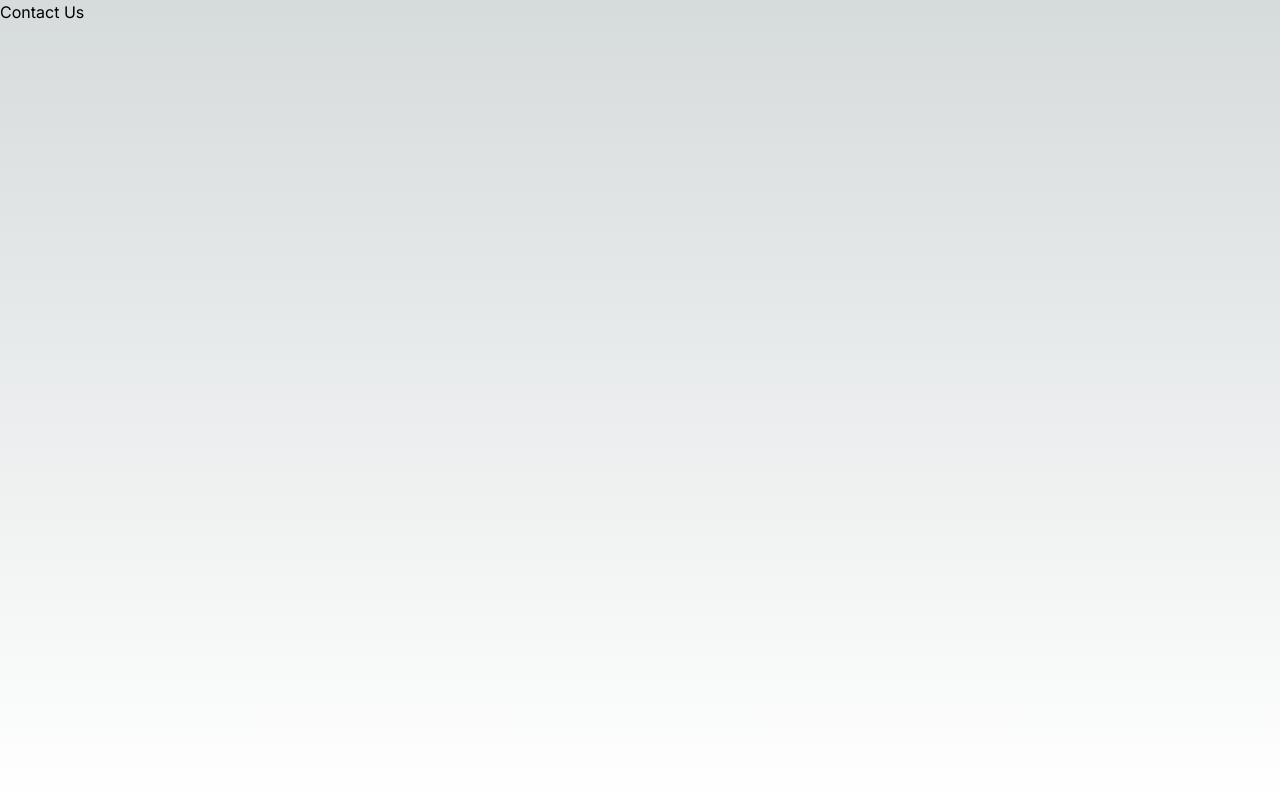
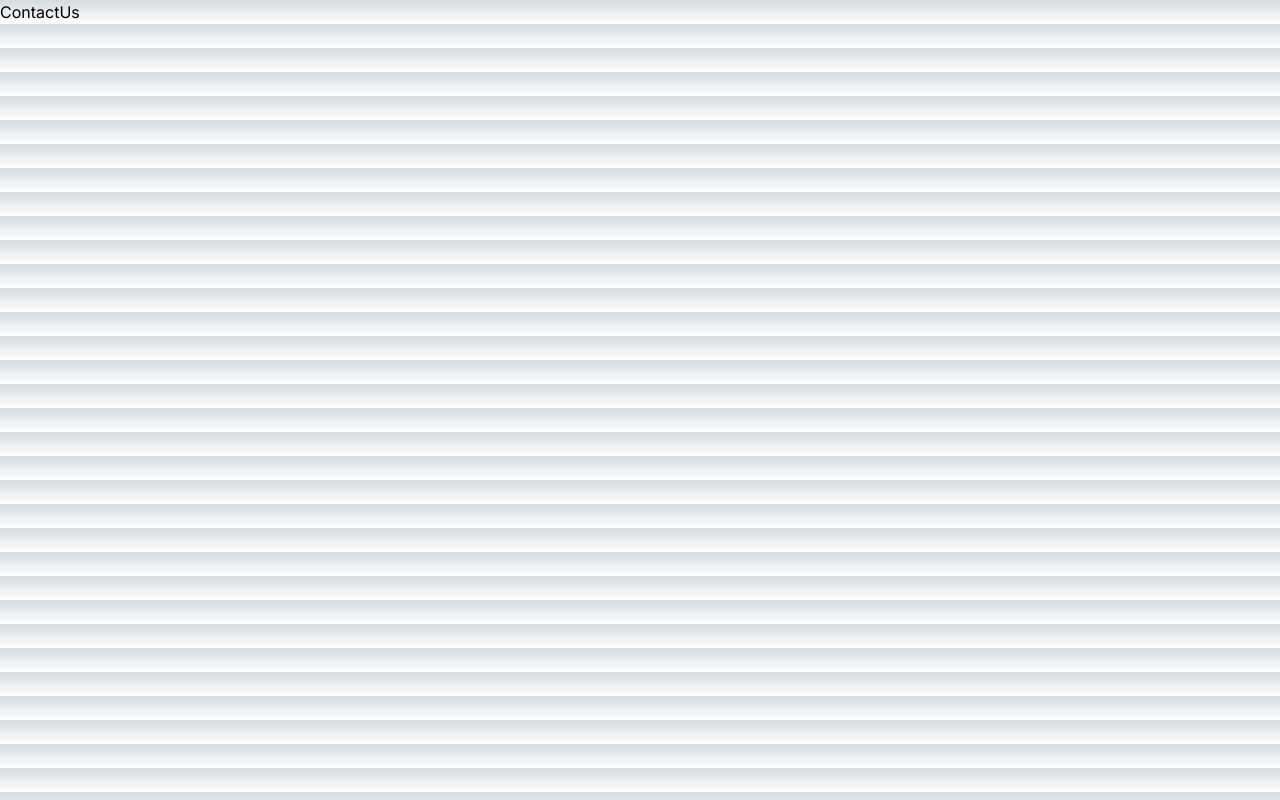
Before and after one commit to BriyanSitinjak/timur-project, a Next.js app: page /contact-us in a window 1280 px wide. Built offline with nearby package versions, Linux system fonts and the light colour scheme.

Commit message:
Change the structure component

```diff
--- a/src/app/contact-us/page.tsx
+++ b/src/app/contact-us/page.tsx
@@ -1,11 +1,9 @@
 import React from 'react'
 
-export default function ContactUs() {
+const ContactUs = () => {
   return (
-    <div className='d-flex align-middle justify-center w-screen h-screen'>
-      <div>
-        <p>Contact Us</p>
-      </div>
-    </div>
+    <div>ContactUs</div>
   )
 }
+
+export default ContactUs
```
